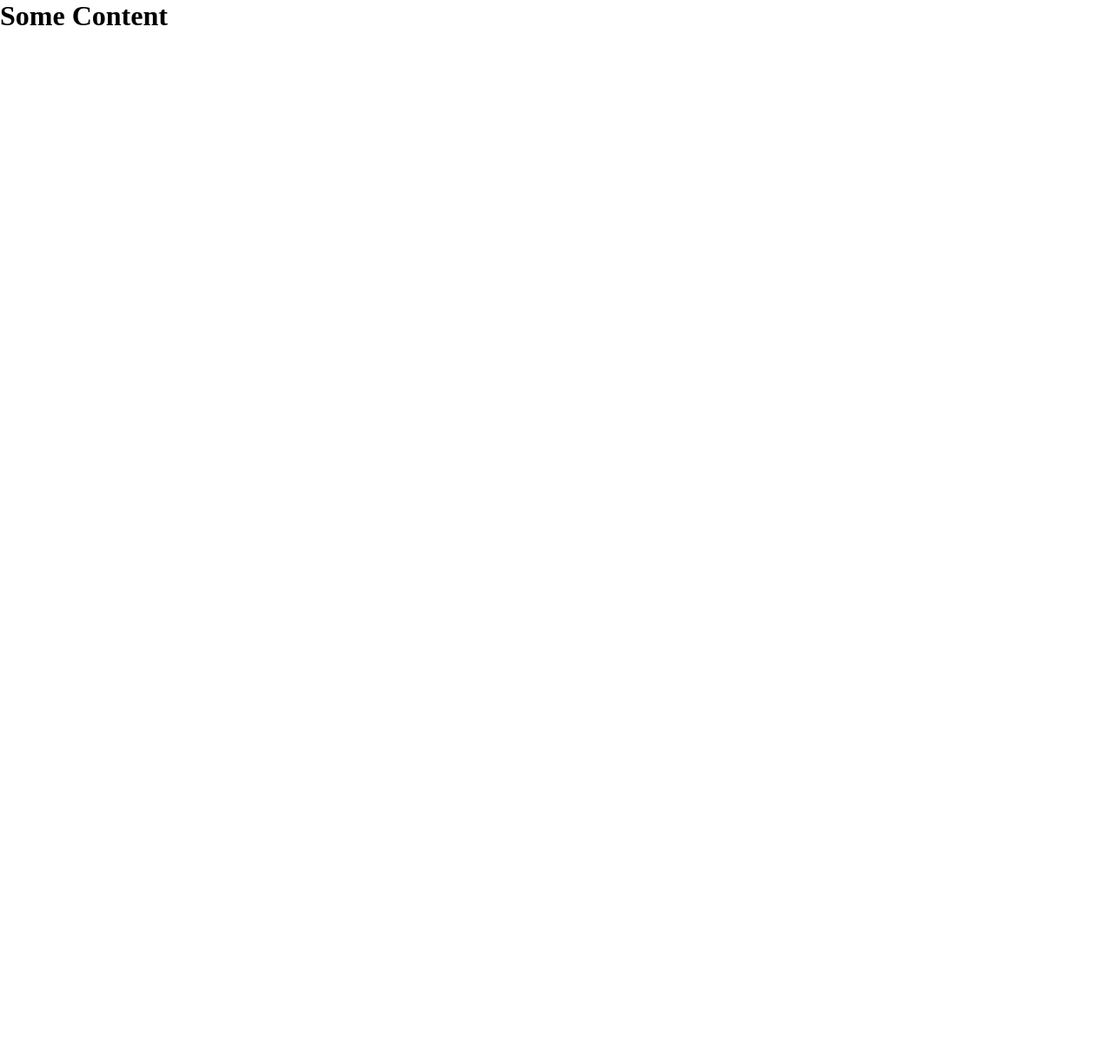
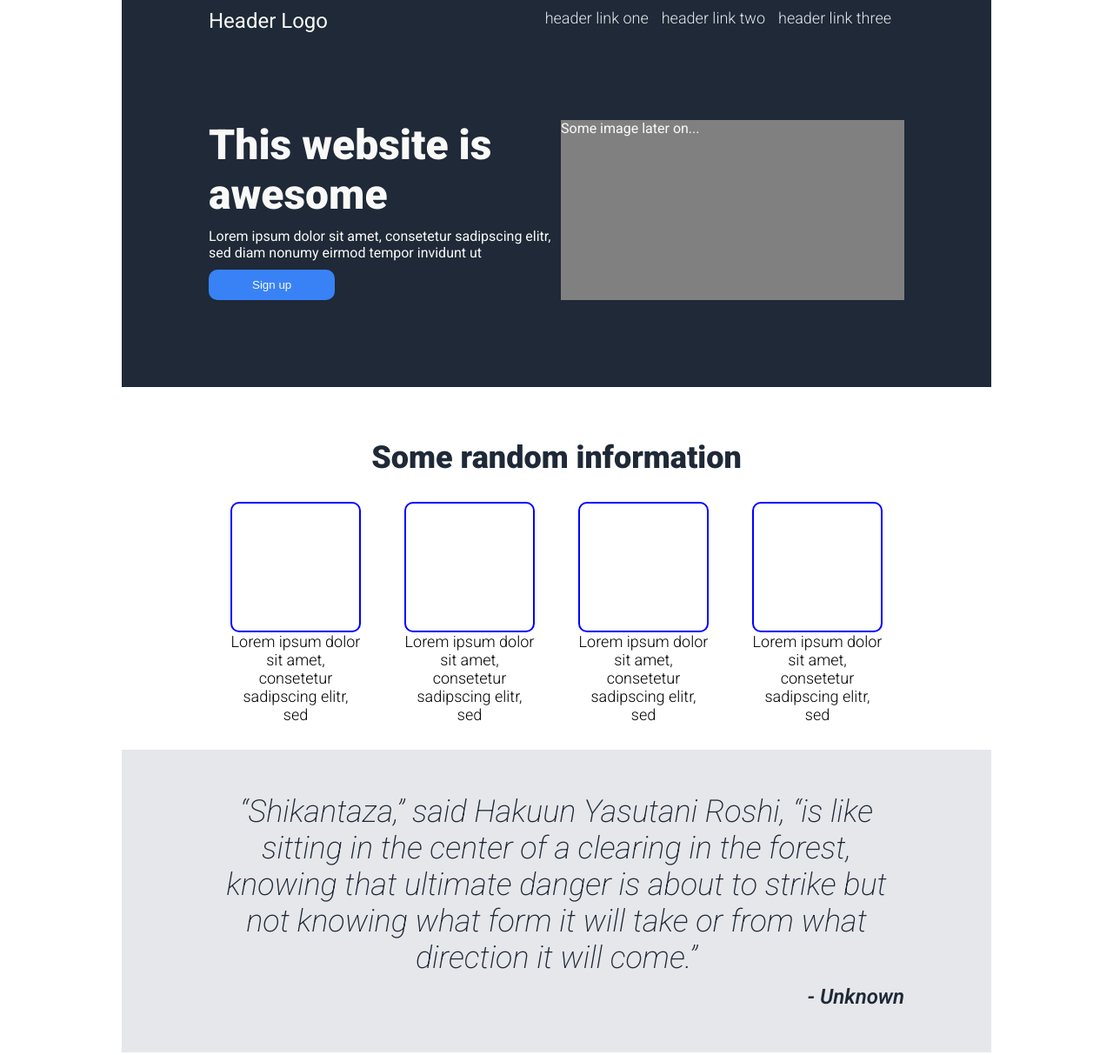
Before and after one commit to Svenams/landing_page, a plain HTML site: page index.html in a window 1280 px wide. Shown: the top 1213 px of the page at 87% size. Before the commit the page ends 800 px from the top, so only its background shows below. Drawn offline with Linux system fonts and the light colour scheme.

Commit message:
finish basic layout
No static neither responsice webpage, needs to be
revsited

```diff
--- a/index.html
+++ b/index.html
@@ -4,9 +4,90 @@
     <meta charset="UTF-8" />
     <meta name="viewport" content="width=device-width, initial-scale=1.0" />
     <link rel="stylesheet" href="style.css" />
+    <link
+      href="https://fonts.googleapis.com/css2?family=Roboto:ital,wght@0,100..900;1,100..900&display=swap"
+      rel="stylesheet"
+    />
     <title>Landing page</title>
   </head>
   <body>
-    <h1>Some Content</h1>
+    <!-- /* ------------- Section 01 ---------------- */ -->
+
+    <div class="intro">
+      <header>
+        <div class="header_logo">Header Logo</div>
+        <nav>
+          <a href="#">header link one</a>
+          <a href="#">header link two</a>
+          <a href="#">header link three</a>
+        </nav>
+      </header>
+      <div class="intro_01">
+        <div class="intro_01_left">
+          <h1>This website is awesome</h1>
+          <p class="intro_para">
+            Lorem ipsum dolor sit amet, consetetur sadipscing elitr, sed diam
+            nonumy eirmod tempor invidunt ut
+          </p>
+          <button class="button_sign_up">Sign up</button>
+        </div>
+        <div class="intro_01_right">Some image later on...</div>
+      </div>
+    </div>
+    <!-- /* ------------- Section 02 ---------------- */ -->
+
+    <main>
+      <h2>Some random information</h2>
+      <div class="main_links">
+        <div class="image_block">
+          <div class="image"></div>
+          <p class="image_desc">
+            Lorem ipsum dolor sit amet, consetetur sadipscing elitr, sed
+          </p>
+        </div>
+        <div class="image_block">
+          <div class="image"></div>
+          <p class="image_desc">
+            Lorem ipsum dolor sit amet, consetetur sadipscing elitr, sed
+          </p>
+        </div>
+        <div class="image_block">
+          <div class="image"></div>
+          <p class="image_desc">
+            Lorem ipsum dolor sit amet, consetetur sadipscing elitr, sed
+          </p>
+        </div>
+        <div class="image_block">
+          <div class="image"></div>
+          <p class="image_desc">
+            Lorem ipsum dolor sit amet, consetetur sadipscing elitr, sed
+          </p>
+        </div>
+      </div>
+    </main>
+
+    <!-- /* ------------- Section 03 ---------------- */ -->
+
+    <div class="quote">
+      “Shikantaza,” said Hakuun Yasutani Roshi, “is like sitting in the center
+      of a clearing in the forest, knowing that ultimate danger is about to
+      strike but not knowing what form it will take or from what direction it
+      will come.”
+      <p>- Unknown</p>
+    </div>
+    <!-- /* ------------- Section 04 ---------------- */ -->
+
+    <div class="sign_up">
+      <div class="sign_up_left">
+        <h3>Call to action! It's time!</h3>
+        <p class="sing_up_2_text">
+          Lorem ipsum dolor sit amet, consetetur sadipscing elitr, sed
+        </p>
+      </div>
+      <button class="button_sign_up_2">Sign up</button>
+    </div>
+    <!-- /* ------------- Section 05 ---------------- */ -->
+
+    <footer>Copyright The Odin Project</footer>
   </body>
 </html>
--- a/style.css
+++ b/style.css
@@ -3,3 +3,186 @@
   padding: 0;
   box-sizing: border-box;
 }
+
+:root {
+  --text_color_header: #f9faf8;
+  --text_color_header_link: #e5e7eb;
+  --backround_color_header: #1f2937;
+  --button_color: #3882f6;
+}
+
+body {
+  height: 100vh;
+  max-width: 1000px;
+  margin: 0 auto;
+  font-family: "Roboto", sans-serif;
+  display: flex;
+  flex-direction: column;
+  align-items: stretch;
+  justify-content: space-between;
+  gap: 30px;
+}
+
+/* ------------- Section 01 ---------------- */
+
+header,
+.intro_01,
+.button_sign_up {
+  color: var(--text_color_header);
+}
+
+header {
+  display: flex;
+}
+
+.header_logo {
+  margin-right: auto;
+  color: var(--text_color_header);
+  font-size: 24px;
+}
+
+.intro {
+  padding: 10px 100px 100px 100px;
+}
+
+.intro {
+  background-color: var(--backround_color_header);
+}
+
+a {
+  text-decoration: none;
+  font-size: 18px;
+  color: var(--text_color_header_link);
+  font-weight: 300;
+}
+
+nav {
+  display: flex;
+  gap: 15px;
+  flex-wrap: wrap;
+  padding-right: 15px;
+}
+
+.intro_01 {
+  display: flex;
+  margin-top: 100px;
+  gap: 10px;
+}
+
+.intro_01_right,
+.intro_01_left {
+  flex-basis: 50%;
+}
+
+.intro_01_left > h1 {
+  font-weight: 900;
+  font-size: 48px;
+}
+
+.intro_01_right {
+  background-color: gray;
+}
+
+.intro_para {
+  margin: 10px 0;
+}
+
+.button_sign_up {
+  background-color: var(--button_color);
+  padding: 10px 50px;
+  border-radius: 10px;
+  border: none;
+}
+
+/* ------------- Section 02 ---------------- */
+
+.image,
+.image_desc {
+  width: 150px;
+}
+
+.image {
+  border: 2px solid blue;
+  border-radius: 10px;
+  height: 150px;
+}
+
+main > h2 {
+  text-align: center;
+  margin: 30px 0;
+  color: var(--backround_color_header);
+  font-size: 36px;
+  font-weight: 900;
+}
+
+.main_links {
+  display: flex;
+  gap: 50px;
+  justify-content: center;
+}
+
+.image_block {
+  display: flex;
+  flex-direction: column;
+  align-items: center;
+}
+
+.image_desc {
+  text-align: center;
+  font-size: 18px;
+  font-weight: 300;
+}
+
+/* ------------- Section 03 ---------------- */
+
+.quote {
+  background-color: var(--text_color_header_link);
+  text-align: center;
+  padding: 50px 10%;
+  font-size: 36px;
+  font-style: italic;
+  font-weight: 200;
+  color: var(--backround_color_header);
+}
+
+.quote > p {
+  text-align: right;
+  font-weight: 600;
+  font-size: 24px;
+  margin-top: 10px;
+}
+
+/* ------------- Section 04 ---------------- */
+
+.sign_up {
+  display: flex;
+  /* margin: 0 15%; */
+  justify-content: space-evenly;
+  padding: 50px 0;
+  align-items: center;
+  width: 70%;
+  margin: 0 auto;
+}
+
+.sign_up,
+.button_sign_up_2 {
+  background-color: var(--button_color);
+  color: var(--text_color_header);
+}
+
+.button_sign_up_2 {
+  border-radius: 10px;
+  padding: 10px 50px;
+  border-radius: 10px;
+  border: 2px solid var(--text_color_header);
+}
+
+/* ------------- Section 05 ---------------- */
+
+footer {
+  background-color: var(--backround_color_header);
+  color: var(--text_color_header_link);
+  text-align: center;
+  padding: 30px 0;
+  /* align-self: stretch; */
+}
```
